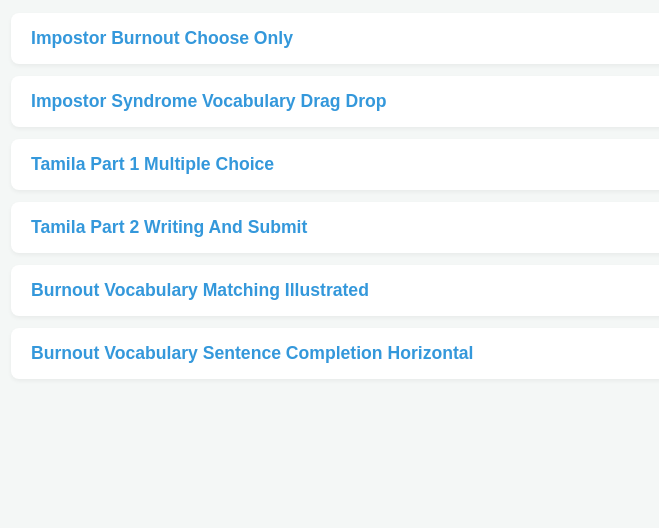
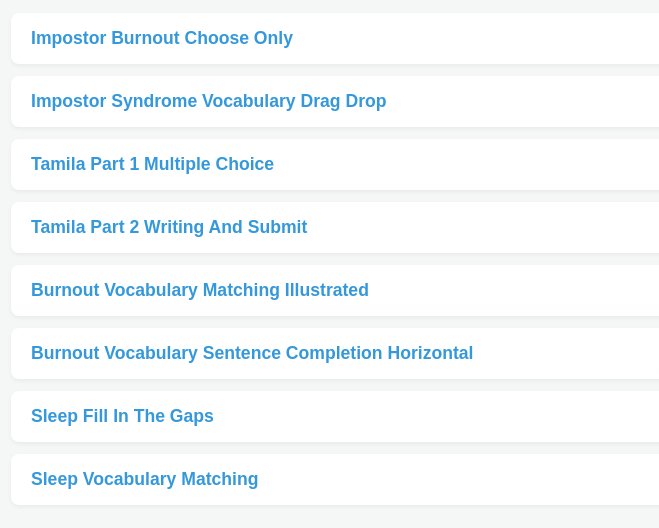
Before and after one commit to Dasha-English-Teacher/miro-exercises, a plain HTML site: page index.html in a window 1280 px wide. Shown: the part 162-690 px from the top of the page, without its empty margins (229-888 px from the left). Drawn offline with Linux system fonts and the light colour scheme.

Commit message:
Automatically update index.html

```diff
--- a/index.html
+++ b/index.html
@@ -23,6 +23,8 @@
           <li><a href="Tamila_Part_2_Writing_and_Submit.html" target="_blank">Tamila Part 2 Writing And Submit</a></li>
           <li><a href="burnout_vocabulary_matching_illustrated.html" target="_blank">Burnout Vocabulary Matching Illustrated</a></li>
           <li><a href="burnout_vocabulary_sentence_completion_horizontal.html" target="_blank">Burnout Vocabulary Sentence Completion Horizontal</a></li>
+          <li><a href="sleep_fill_in_the_gaps.html" target="_blank">Sleep Fill In The Gaps</a></li>
+          <li><a href="sleep_vocabulary_matching.html" target="_blank">Sleep Vocabulary Matching</a></li>
     </ul>
 </body>
 </html>
```
